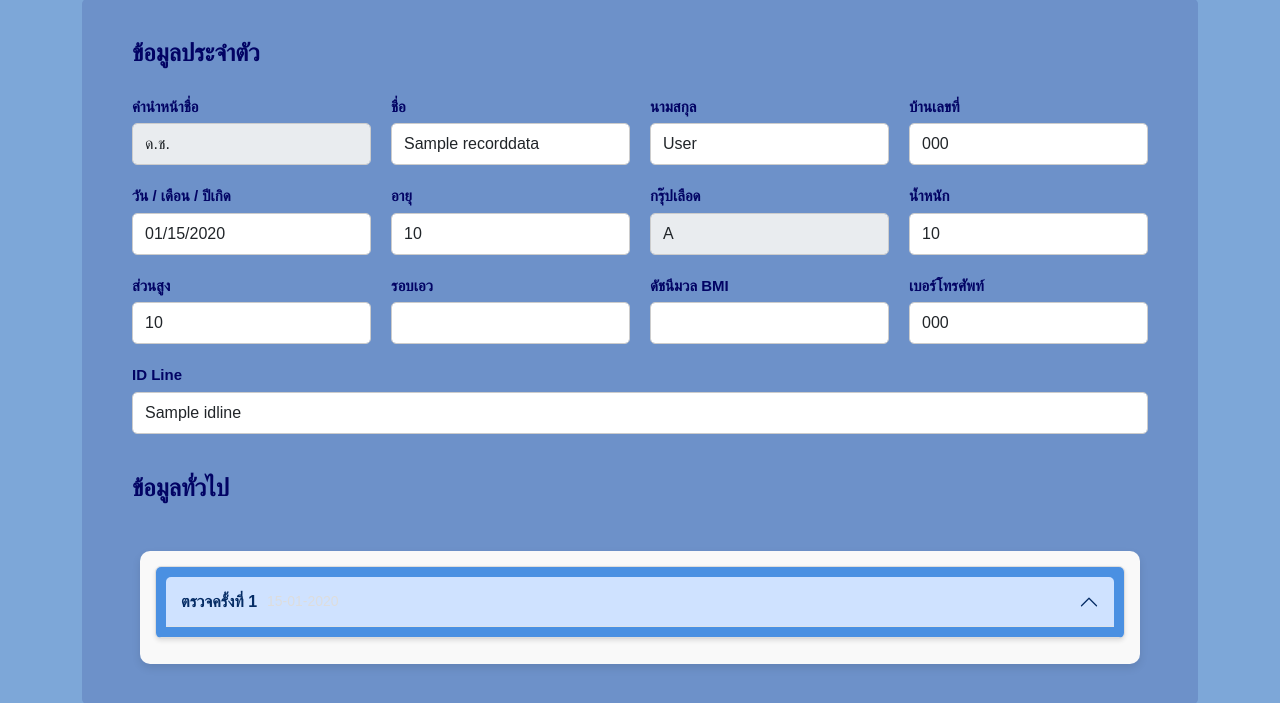
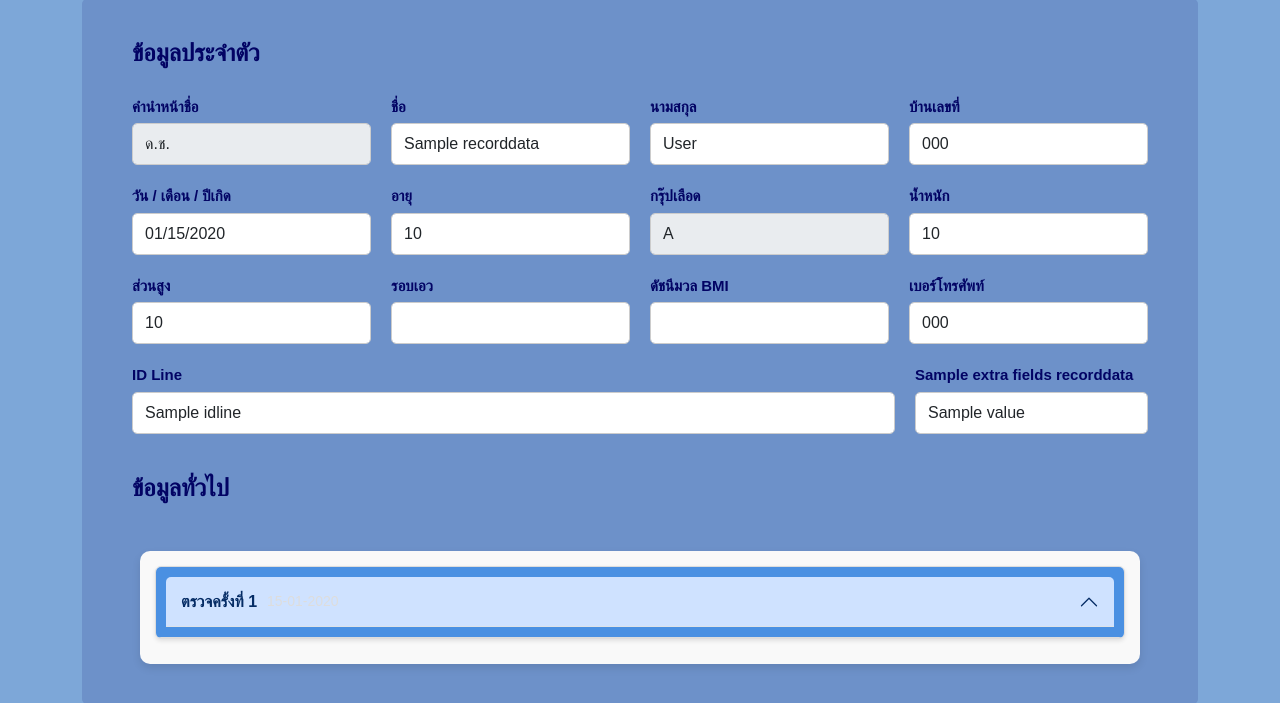
Before and after one commit to EiEiNisa/Final_Project, a Laravel app: template resources/views/User/viewrecord.blade.php in a window 1280 px wide. Shown: the part 169-872 px from the top of the page. Run offline with Laravel 12, Linux system fonts and the light colour scheme; the template is opened without the code that fills it: most values are stand-ins (such as "Sample title", 1, 10 or a date in 2020).

Commit message:
adding files

```diff
--- a/resources/views/User/viewrecord.blade.php
+++ b/resources/views/User/viewrecord.blade.php
@@ -401,6 +401,19 @@ form {
                     value="{{ old('idline', $recorddata->idline) }}" readonly>
             </div>
 
+            @if ($extra_fields_recorddata)
+            <div class="extra-fields">
+                @foreach ($extra_fields_recorddata as $key => $value)
+                <div class="form-group">
+                    <label for="{{ $key }}">{{ htmlspecialchars($value['label'] ?? $key) }}</label>
+                    <input type="text" name="extra_fields[{{ $value['label'] }}]" id="{{ $key }}"
+                        value="{{ old('extra_fields.' . $value['label'], $value['value'] ?? '') }}"
+                        class="form-control">
+                </div>
+                @endforeach
+            </div>
+            @endif
+
             <div class="form-group3">
                 <h4><strong>ข้อมูลทั่วไป</strong></h4>
             </div>
--- a/resources/views/admin/editrecord.blade.php
+++ b/resources/views/admin/editrecord.blade.php
@@ -474,7 +474,8 @@ form {
                 <div class="form-group">
                     <label for="{{ $key }}">{{ htmlspecialchars($value['label'] ?? $key) }}</label>
                     <input type="text" name="extra_fields[{{ $value['label'] }}]" id="{{ $key }}"
-                       value="{{ old('extra_fields.' . $value['label'], $value['value'] ?? '') }}" class="form-control">
+                        value="{{ old('extra_fields.' . $value['label'], $value['value'] ?? '') }}"
+                        class="form-control">
                 </div>
                 @endforeach
             </div>
```
Lines whose indentation alone changed are shown as unchanged.
